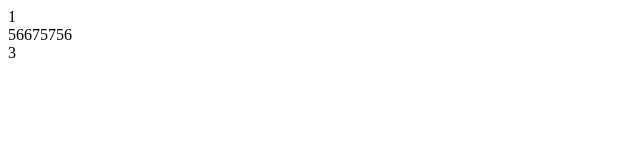
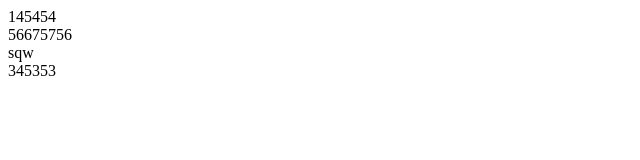
Before and after one commit to jibro/pcslider, a plain HTML site: page dd/ceshi/index.html in a window 1280 px wide. Shown: the whole page, without its empty margins (0-640 px from the left). Drawn offline with Linux system fonts and the light colour scheme.

Commit message:
Update index.html

```diff
--- a/dd/ceshi/index.html
+++ b/dd/ceshi/index.html
@@ -5,8 +5,9 @@
     <title>Title</title>
 </head>
 <body>
-<div>1</div>
+<div>145454</div>
 <div>56675756</div>
-<div>3</div>
+<div>sqw</div>
+<div>345353</div>
 </body>
 </html>
```
